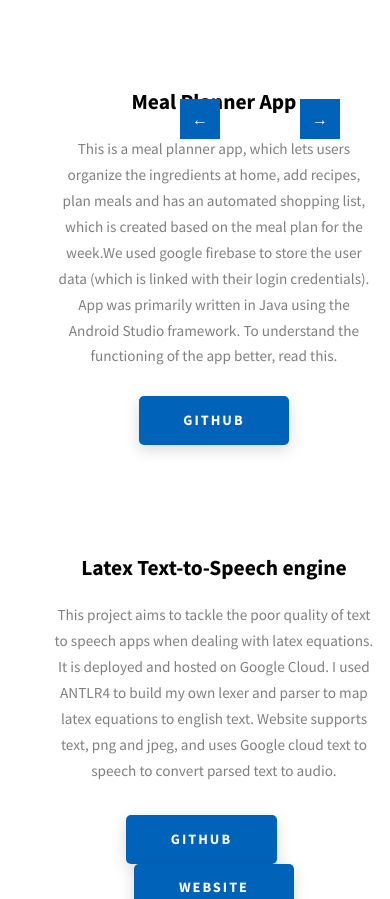
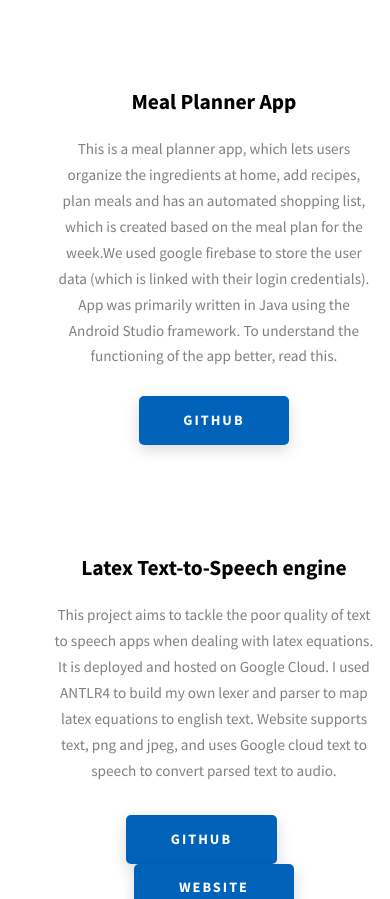
Before and after one commit to vedudx/vedudx-vedudx.github.io, a website: page index.html in a window 390 px wide. Shown: the part 3067-3966 px from the top of the page. Drawn offline with Linux system fonts and the light colour scheme.

Commit message:
removing buttons in mobile

```diff
--- a/css/style.css
+++ b/css/style.css
@@ -479,9 +479,6 @@ textarea {
 }
 
 
-
-
-
 .projects-carousel__button {
   position: absolute;
   top: 60%;
@@ -508,17 +505,17 @@ textarea {
     flex-direction: column; /* Stack slides vertically on mobile if necessary */
   }
 
-  .projects-carousel__button {
+  /* .projects-carousel__button {
     padding: 8px;
     font-size: 16px;
     top: 50%;
-    width: 40px; /* Explicit width and height can help create a larger touch target */
+    width: 40px; /* Explicit width and height can help create a larger touch target
     height: 40px;
-  }
+  } */
 
   .projects-carousel__button--prev,
   .projects-carousel__button--next {
-    transform: translateY(-50%);
+    display:none;
   }
 }
 
```
